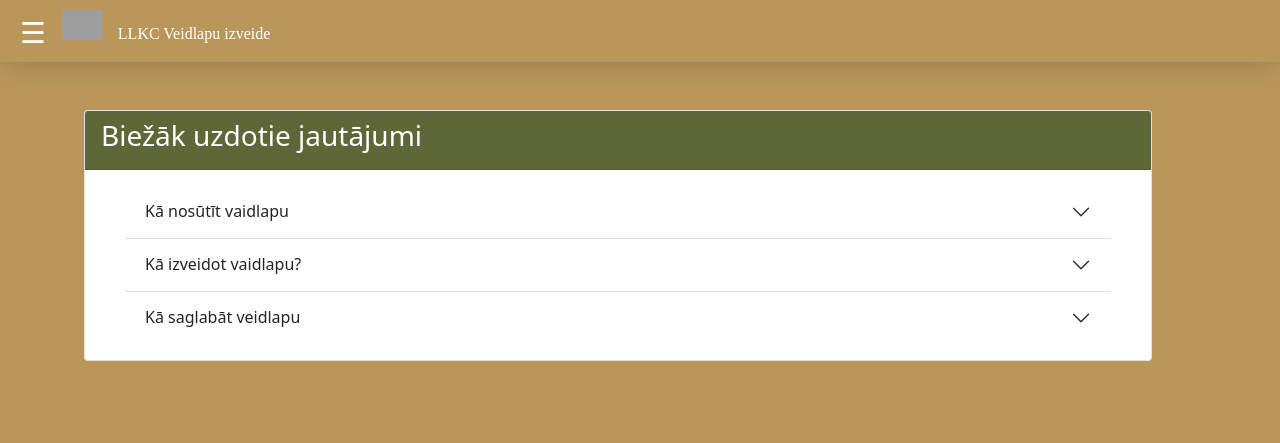
After one commit to 27-Club/27club, a Django app: page /FAQ/ in a window 1280 px wide. The commit adds this page. Shown: the top 443 px of the page. Run offline with Django 3.2, Linux system fonts and the light colour scheme; the visitor is signed in with stand-in values (Sample User, id 1); parts of the project's set-up code (start-up, migrations or seed data) failed here and were passed over; some web fonts are replaced; grey boxes are pictures that could not be loaded.

Commit message:
side lapas
 nav centrets questions faq tho

```diff
--- /dev/null
+++ b/index/templates/index/info/FAQ.html
@@ -0,0 +1,96 @@
+{% load static %}
+<!DOCTYPE html>
+<html lang="en" style="background-color: #b9975b;">
+<head>
+    <meta charset="UTF-8">
+    <meta name="viewport" content="width=device-width, initial-scale=1.0">
+    <title>{% block title %}LLKC Veidlapu izveide{% endblock %}</title>
+
+    <link rel="stylesheet" href="{% static 'index/HurlUI.css' %}">
+    <link rel="stylesheet" href="{% static 'index/style.css' %}">
+    <link rel="preconnect" href="https://fonts.googleapis.com"><link rel="preconnect" href="https://fonts.gstatic.com" crossorigin>
+    <link href="https://fonts.googleapis.com/css2?family=Montserrat:wght@400;500&display=swap" rel="stylesheet">
+
+
+    <link href="https://cdn.jsdelivr.net/npm/bootstrap@5.0.2/dist/css/bootstrap.min.css" rel="stylesheet" integrity="sha384-EVSTQN3/azprG1Anm3QDgpJLIm9Nao0Yz1ztcQTwFspd3yD65VohhpuuCOmLASjC" crossorigin="anonymous">
+    {% block script %}
+
+    {% endblock %}
+    <script src="https://ajax.googleapis.com/ajax/libs/jquery/3.6.3/jquery.min.js"></script>
+</head>
+<body>
+  <div class="topnav nav-effect" style="background-color:#b9975b">
+    <div class="nav-padding">
+      <span class="nav-ham" id="nav-ham">&#9776;</span>
+        <a href="/main/"><img src="/static/Icon/icon.png" alt="LLKC Veidlapu izveide"  class="navbar-icon form-icon" title="LLKC Veidlapu izveide"></a>
+        <span class="nav-text" title="LLKC Veidlapu izveide"><p style="color:white">LLKC Veidlapu izveide</p></span>
+
+    </div>
+    <div class="sidebar" id = "sidebar">
+      <span class="close-sidebar" id="close-sidebar">&times;</span>
+      <div class="sidebar-content">
+          <h4 class="sidebar-title">
+              <a href = "{% url 'main' %}" class="sidebar-title-link">
+                  <span>LLKC Veidlapu izveide</span>
+              </a>
+          </h4>
+          <p class="text-label">Atradi kļūdu? Iesniedz to <a href="{% url 'iesniedz_kludu' %}" class="link">šeit</a></p>
+          <p class="text-label">Jautājumi un atbildes uz <a href="{% url 'FAQ' %}" class="link">tiem</a></p>
+          <p class="text-label">Mūsu <a href="{% url 'kontakti' %}" class="link">kontakti</a></p>
+      </div>
+  </div>
+</div>
+
+    <div class="container row m-5">
+      <div class = "col-12">
+      <div class="card">
+        <div class="card-header" style="background-color:#5e6738">
+          <h3 style="color:white">Biežāk uzdotie jautājumi</h3>
+        </div>
+        <div class="card-body">
+          <div class="container ">
+            <div class="accordion accordion-flush" id="accordionFlushExample">
+              <div class="accordion-item">
+                <h2 class="accordion-header" id="flush-headingOne">
+                  <button class="accordion-button collapsed" type="button" data-bs-toggle="collapse" data-bs-target="#flush-collapseOne" aria-expanded="false" aria-controls="flush-collapseOne">
+                    Kā nosūtīt vaidlapu
+                  </button>
+                </h2>
+                <div id="flush-collapseOne" class="accordion-collapse collapse" aria-labelledby="flush-headingOne" data-bs-parent="#accordionFlushExample">
+                  <div class="accordion-body">Sākuma lapā jāuzspiež uz opcijas tukša veidlapa, tad var sāk veidlapas izveidi veidojot gan jautājumus, gan atbildes uz tiem.</div>
+                </div>
+              </div>
+              <div class="accordion-item">
+                <h2 class="accordion-header" id="flush-headingTwo">
+                  <button class="accordion-button collapsed" type="button" data-bs-toggle="collapse" data-bs-target="#flush-collapseTwo" aria-expanded="false" aria-controls="flush-collapseTwo">
+                    Kā izveidot vaidlapu?
+                  </button>
+                </h2>
+                <div id="flush-collapseTwo" class="accordion-collapse collapse" aria-labelledby="flush-headingTwo" data-bs-parent="#accordionFlushExample">
+                  <div class="accordion-body">Sākuma lapā jāuzspiež uz opcijas tukša veidlapa, tad var sāk veidlapas izveidi veidojot gan jautājumus, gan atbildes uz tiem.</div>
+                </div>
+              </div>
+              <div class="accordion-item">
+                <h2 class="accordion-header" id="flush-headingThree">
+                  <button class="accordion-button collapsed" type="button" data-bs-toggle="collapse" data-bs-target="#flush-collapseThree" aria-expanded="false" aria-controls="flush-collapseThree">
+                    Kā saglabāt veidlapu
+                  </button>
+                </h2>
+                <div id="flush-collapseThree" class="accordion-collapse collapse" aria-labelledby="flush-headingThree" data-bs-parent="#accordionFlushExample">
+                  <div class="accordion-body">Sākuma lapā jāuzspiež uz opcijas tukša veidlapa, tad var sāk veidlapas izveidi veidojot gan jautājumus, gan atbildes uz tiem.Sākuma lapā jāuzspiež uz opcijas tukša veidlapa, tad var sāk veidlapas izveidi veidojot gan jautājumus, gan atbildes uz tiem.Sākuma lapā jāuzspiež uz opcijas tukša veidlapa, tad var sāk veidlapas izveidi veidojot gan jautājumus, gan atbildes uz tiem.</div>
+                </div>
+              </div>
+            </div>
+          </div>
+        </div>
+      </div>
+      </div>
+
+
+    </div>
+
+
+
+<script src="https://cdn.jsdelivr.net/npm/bootstrap@5.0.2/dist/js/bootstrap.bundle.min.js" integrity="sha384-MrcW6ZMFYlzcLA8Nl+NtUVF0sA7MsXsP1UyJoMp4YLEuNSfAP+JcXn/tWtIaxVXM" crossorigin="anonymous"></script>
+</body>
+</html>
--- a/index/templates/index/layout.html
+++ b/index/templates/index/layout.html
@@ -7,6 +7,8 @@
     <title>{% block title %}LLKC Veidlapu izveide{% endblock %}</title>
     <link rel="stylesheet" href="{% static 'index/HurlUI.css' %}">
     <link rel="stylesheet" href="{% static 'index/style.css' %}">
+    <link rel="preconnect" href="https://fonts.googleapis.com"><link rel="preconnect" href="https://fonts.gstatic.com" crossorigin>
+    <link href="https://fonts.googleapis.com/css2?family=Montserrat:wght@400;500&display=swap" rel="stylesheet">
     {% block script %}
     {% endblock %}
 </head>
--- a/index/urls.py
+++ b/index/urls.py
@@ -5,7 +5,10 @@ urlpatterns = [
     path('', views.login_view, name="login"),
     path('main/', views.main_view, name="main"),
     path('signup/', views.signup_view, name="signup"),
-    path('logout', views.logout_view, name="logout"),
+    path('logout/', views.logout_view, name="logout"),
+    path('FAQ/', views.FAQ, name="FAQ"),
+    path('kontakti/', views.kontakti, name="kontakti"),
+    path('iesniedz_kludu/', views.iesniedz_kludu, name="iesniedz_kludu"),
     path('form/create', views.create_form, name="create_form"),
     path('form/create/contact', views.contact_form_template, name="contact_form_template"),
     path('form/create/feedback', views.customer_feedback_template, name="customer_feedback_template"),
--- a/index/views.py
+++ b/index/views.py
@@ -11,6 +11,26 @@ import random
 import string
 
 # Create your views here.
+def FAQ(request):
+    if not request.user.is_authenticated:
+        return redirect('login')
+    forms = Form.objects.filter(creator = request.user)
+    return render(request, "index/info/FAQ.html")
+
+def iesniedz_kludu(request):
+    if not request.user.is_authenticated:
+        return redirect('login')
+    forms = Form.objects.filter(creator = request.user)
+    return render(request, "index/info/iesniedz_kludu.html")
+
+def kontakti(request):
+    if not request.user.is_authenticated:
+        return redirect('login')
+    forms = Form.objects.filter(creator = request.user)
+    return render(request, "index/info/kontakti.html")
+
+
+
 @login_required(login_url='/login')
 def main_view(request):
     if not request.user.is_authenticated:
```
Also changed, not shown: index/templates/index/info/iesniedz_kludu.html (added, +113 -0 lines), index/templates/index/info/kontakti.html (added, +54 -0 lines), index/templates/index/main.html (+4 -4 lines), index/migrations/0004_alter_form_background_color_and_more.py (added).
